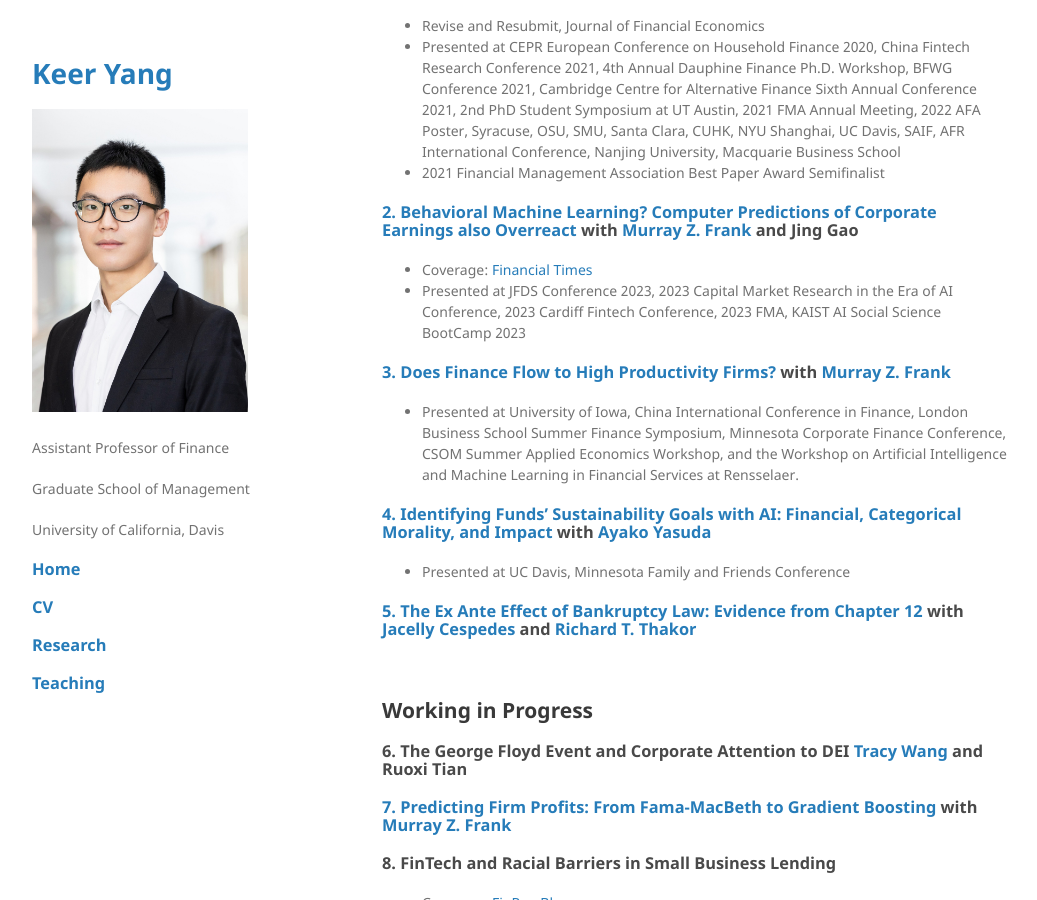
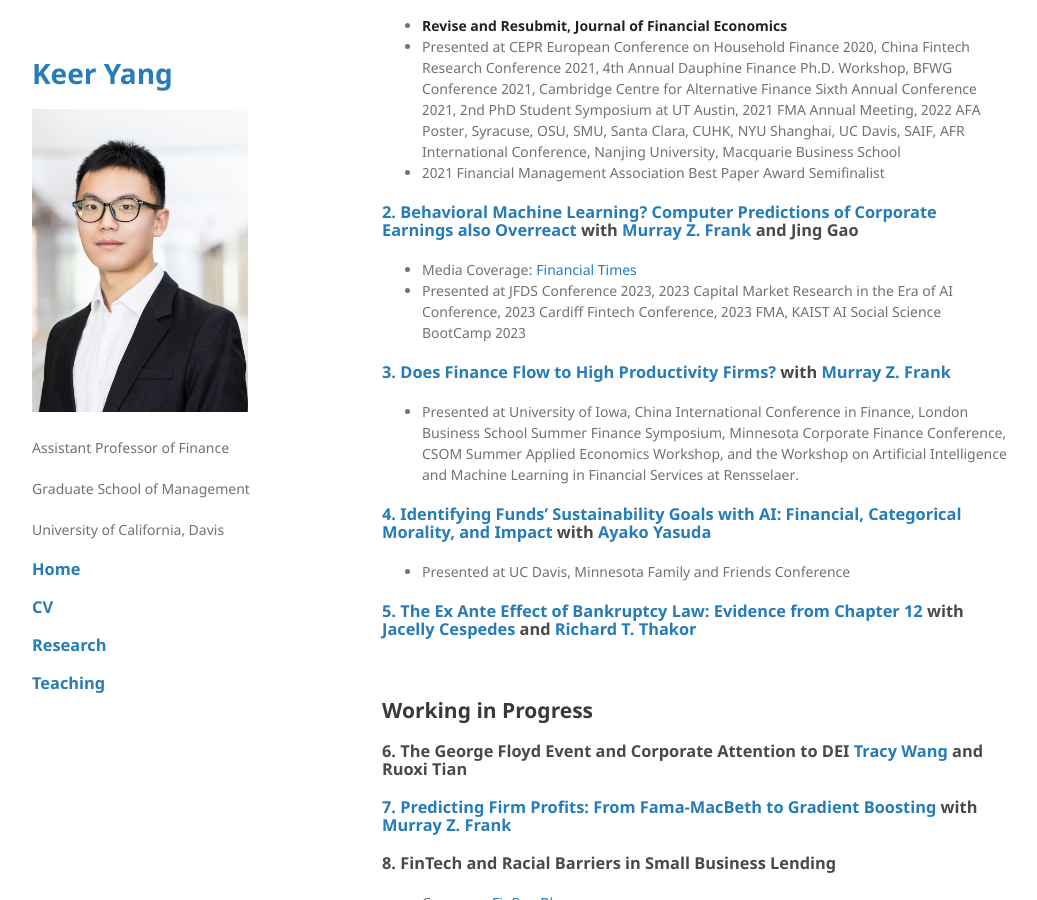
Before and after one commit to keeryang/keeryang.github.io, a Jekyll site: the page built from index.md, in a window 1280 px wide and 900 px high, scrolled down 450 px. Shown: the whole window, without its empty margins (118-1155 px from the left). Built offline with Jekyll 4.4.1, drawn with Linux system fonts in a browser that asks for light colours; the repository's description, which GitHub fills in, is left out; our own code applies the rules of GitHub Pages for plain Markdown files.

Commit message:
Update index.md

```diff
--- a/index.md
+++ b/index.md
@@ -22,12 +22,12 @@ Email: <kkeyang@ucdavis.edu>
 ## Working Papers
 
 ### [1. Trust as an Entry Barrier: Evidence from FinTech Adoption](https://papers.ssrn.com/sol3/papers.cfm?abstract_id=3761468)
-*   Revise and Resubmit, Journal of Financial Economics
+*   **Revise and Resubmit, Journal of Financial Economics**
 *   Presented at CEPR European Conference on Household Finance 2020, China Fintech Research Conference 2021, 4th Annual Dauphine Finance Ph.D. Workshop, BFWG Conference 2021, Cambridge Centre for Alternative Finance Sixth Annual Conference 2021, 2nd PhD Student Symposium at UT Austin, 2021 FMA Annual Meeting, 2022 AFA Poster, Syracuse, OSU, SMU, Santa Clara, CUHK, NYU Shanghai, UC Davis, SAIF, AFR International Conference, Nanjing University, Macquarie Business School
 *   2021 Financial Management Association Best Paper Award Semifinalist
 
 ### [2. Behavioral Machine Learning? Computer Predictions of Corporate Earnings also Overreact](https://papers.ssrn.com/sol3/papers.cfm?abstract_id=4395903) with [Murray Z. Frank](https://mzfrank.github.io/myweb/) and Jing Gao
-*   Coverage: [Financial Times](https://www.ft.com/content/fc193b67-7469-4de8-a129-edfcdf4143e0)
+*   Media Coverage: [Financial Times](https://www.ft.com/content/fc193b67-7469-4de8-a129-edfcdf4143e0)
 *   Presented at JFDS Conference 2023, 2023 Capital Market Research in the Era of AI Conference, 2023 Cardiff Fintech Conference, 2023 FMA, KAIST AI Social Science BootCamp 2023
 
 ### [3. Does Finance Flow to High Productivity Firms?](https://papers.ssrn.com/sol3/papers.cfm?abstract_id=3295140) with [Murray Z. Frank](https://mzfrank.github.io/myweb/)
```
